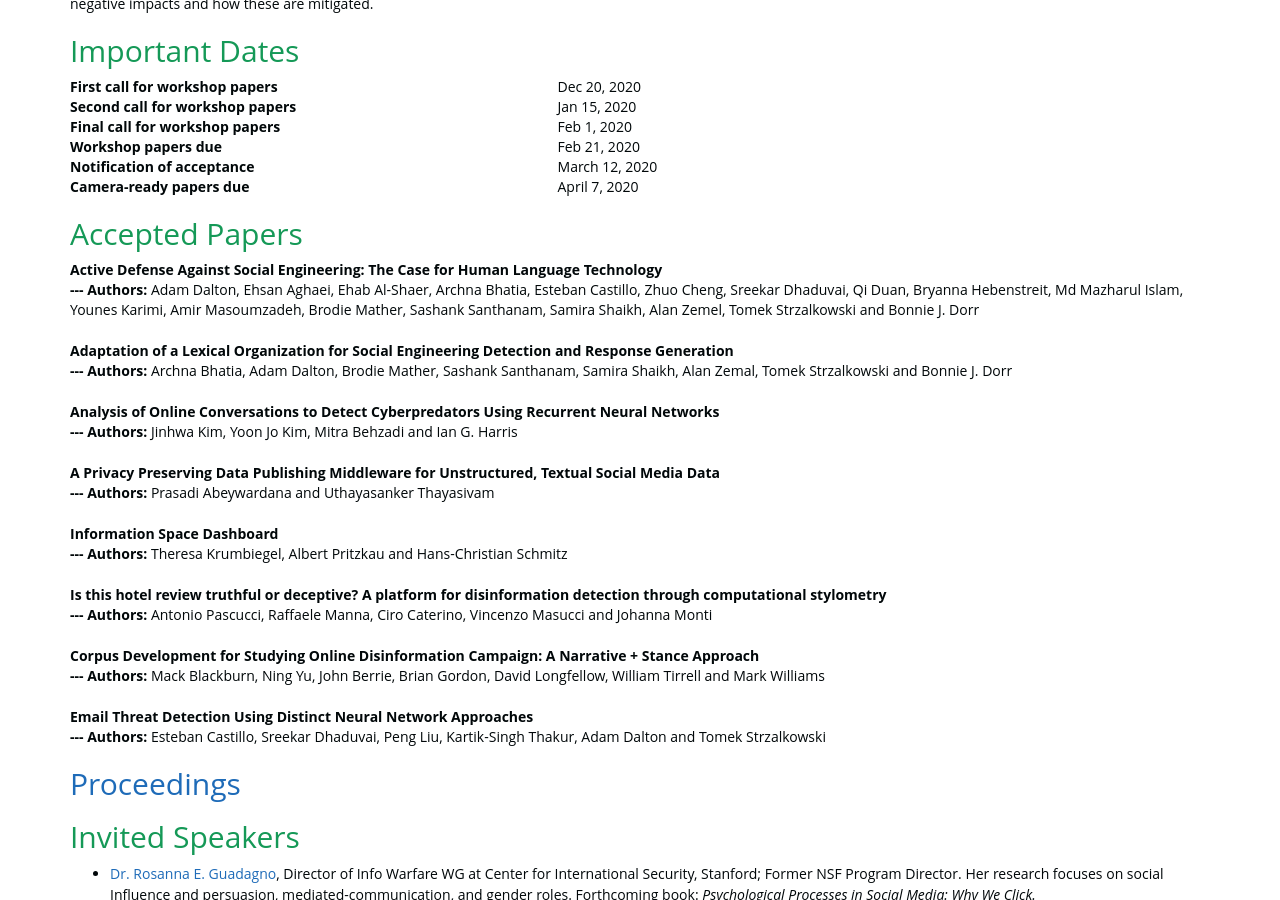
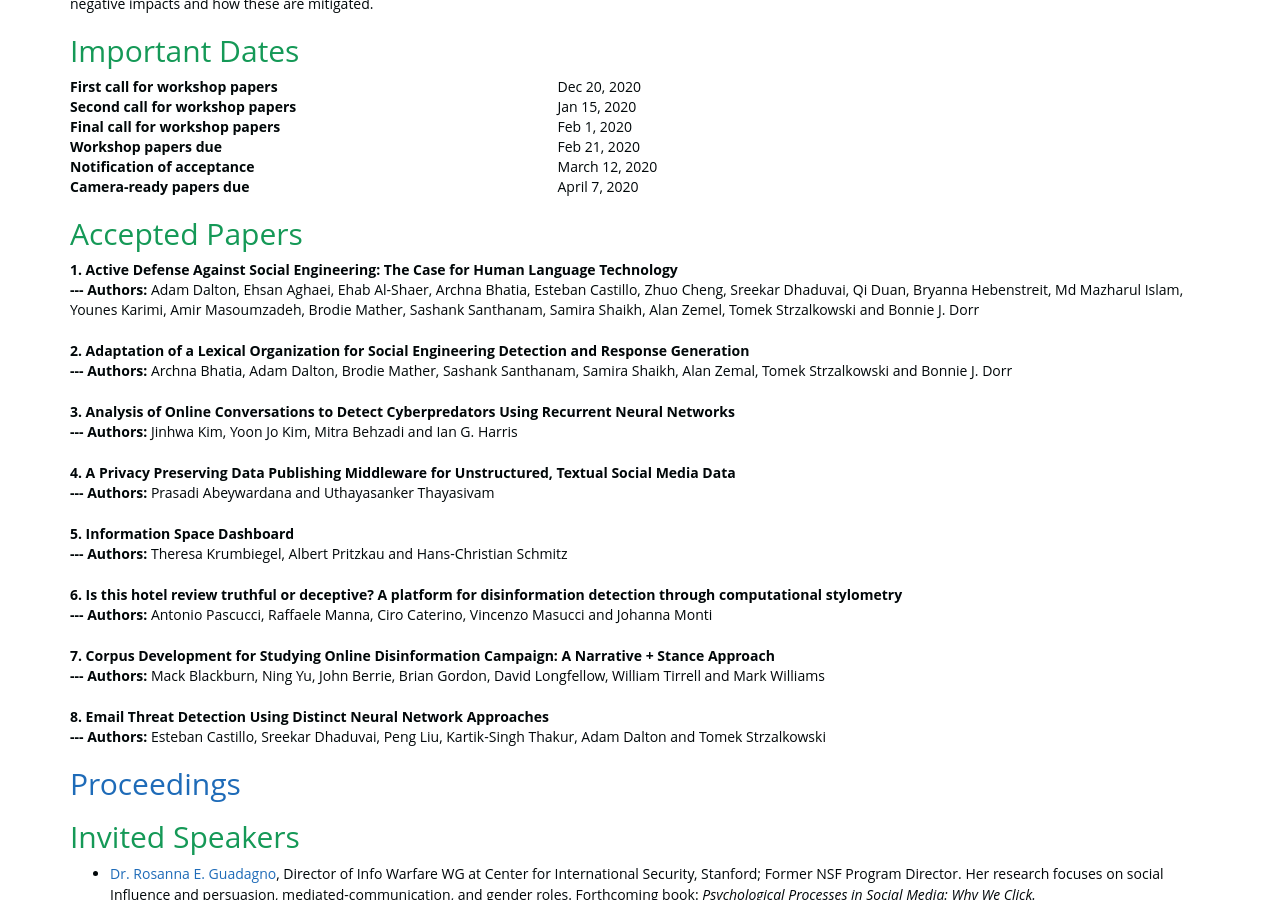
Before and after one commit to social-threats/social-threats.github.io, a Jekyll site: the page built from index.html, in a window 1280 px wide and 900 px high, scrolled down 1397 px. Built offline with Jekyll 4.4.1, drawn with Linux system fonts in a browser that asks for light colours; nearby versions of some CDN libraries.

Commit message:
added paper numbers

```diff
--- a/_includes/_STOC_2020/accepted_papers.html
+++ b/_includes/_STOC_2020/accepted_papers.html
@@ -1,19 +1,26 @@
 <h2>Accepted Papers</h2>
 <dl>
-  <dt>Active Defense Against Social Engineering: The Case for Human Language Technology</dt>
+  <dt>1. Active Defense Against Social Engineering: The Case for Human Language Technology</dt>
   <dd><strong>--- Authors: </strong>Adam Dalton, Ehsan Aghaei, Ehab Al-Shaer, Archna Bhatia, Esteban Castillo, Zhuo Cheng, Sreekar Dhaduvai, Qi Duan, Bryanna Hebenstreit, Md Mazharul Islam, Younes Karimi, Amir Masoumzadeh, Brodie Mather, Sashank Santhanam, Samira Shaikh, Alan Zemel, Tomek Strzalkowski and Bonnie J. Dorr</dd>
-  <br><dt>Adaptation of a Lexical Organization for Social Engineering Detection and Response Generation</dt>
+  <br>
+  <dt>2. Adaptation of a Lexical Organization for Social Engineering Detection and Response Generation</dt>
   <dd><strong>--- Authors: </strong>Archna Bhatia, Adam Dalton, Brodie Mather, Sashank Santhanam, Samira Shaikh, Alan Zemal, Tomek Strzalkowski and Bonnie J. Dorr</dd>
-  <br><dt>Analysis of Online Conversations to Detect Cyberpredators Using Recurrent Neural Networks</dt>
+  <br>
+  <dt>3. Analysis of Online Conversations to Detect Cyberpredators Using Recurrent Neural Networks</dt>
   <dd><strong>--- Authors: </strong>Jinhwa Kim, Yoon Jo Kim, Mitra Behzadi and Ian G. Harris</dd>
-  <br><dt>A Privacy Preserving Data Publishing Middleware for Unstructured, Textual Social Media Data</dt>
+  <br>
+  <dt>4. A Privacy Preserving Data Publishing Middleware for Unstructured, Textual Social Media Data</dt>
   <dd><strong>--- Authors: </strong>Prasadi Abeywardana and Uthayasanker Thayasivam</dd>
-  <br><dt>Information Space Dashboard</dt>
+  <br>
+  <dt>5. Information Space Dashboard</dt>
   <dd><strong>--- Authors: </strong>Theresa Krumbiegel, Albert Pritzkau and Hans-Christian Schmitz</dd>
-  <br><dt>Is this hotel review truthful or deceptive? A platform for disinformation detection through computational stylometry</dt>
+  <br>
+  <dt>6. Is this hotel review truthful or deceptive? A platform for disinformation detection through computational stylometry</dt>
   <dd><strong>--- Authors: </strong>Antonio Pascucci, Raffaele Manna, Ciro Caterino, Vincenzo Masucci and Johanna Monti</dd>
-  <br><dt>Corpus Development for Studying Online Disinformation Campaign: A Narrative + Stance Approach</dt>
+  <br>
+  <dt>7. Corpus Development for Studying Online Disinformation Campaign: A Narrative + Stance Approach</dt>
   <dd><strong>--- Authors: </strong>Mack Blackburn, Ning Yu, John Berrie, Brian Gordon, David Longfellow, William Tirrell and Mark Williams</dd>
-  <br><dt>Email Threat Detection Using Distinct Neural Network Approaches</dt>
+  <br>
+  <dt>8. Email Threat Detection Using Distinct Neural Network Approaches</dt>
   <dd><strong>--- Authors: </strong>Esteban Castillo, Sreekar Dhaduvai, Peng Liu, Kartik-Singh Thakur, Adam Dalton and Tomek Strzalkowski</dd>
 </dl>
```
